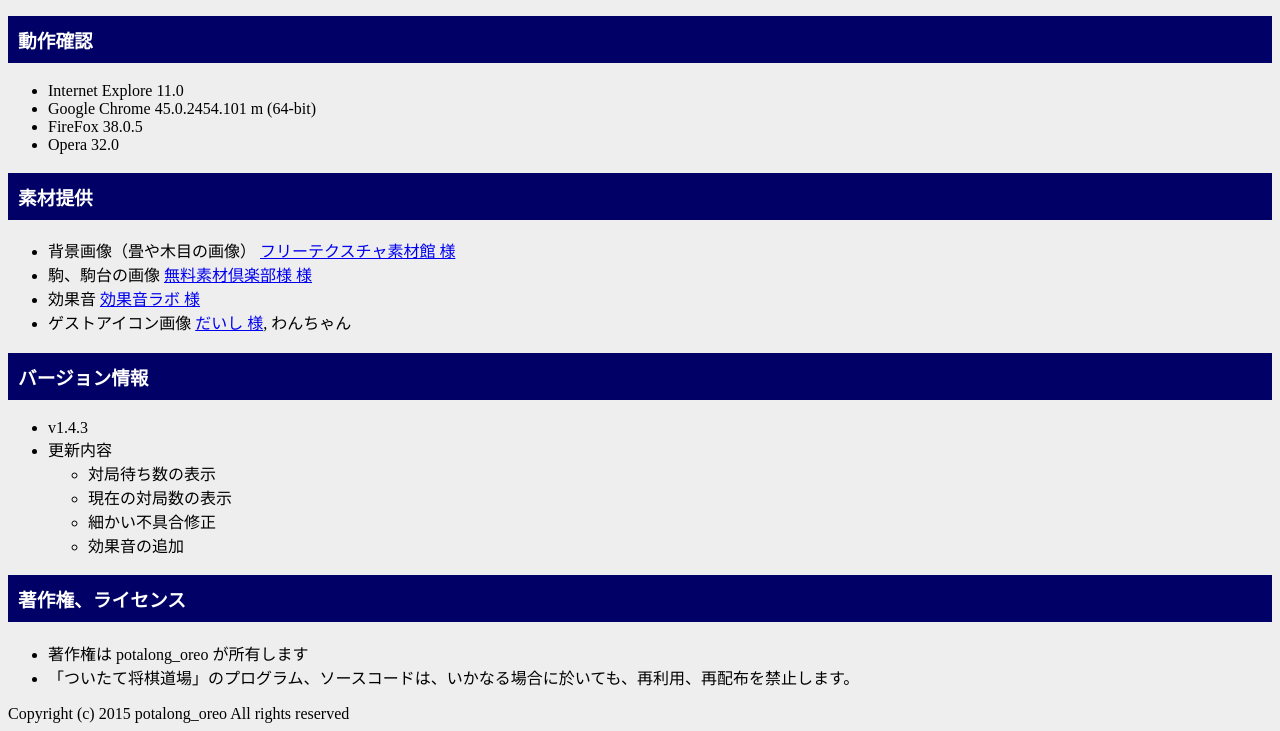
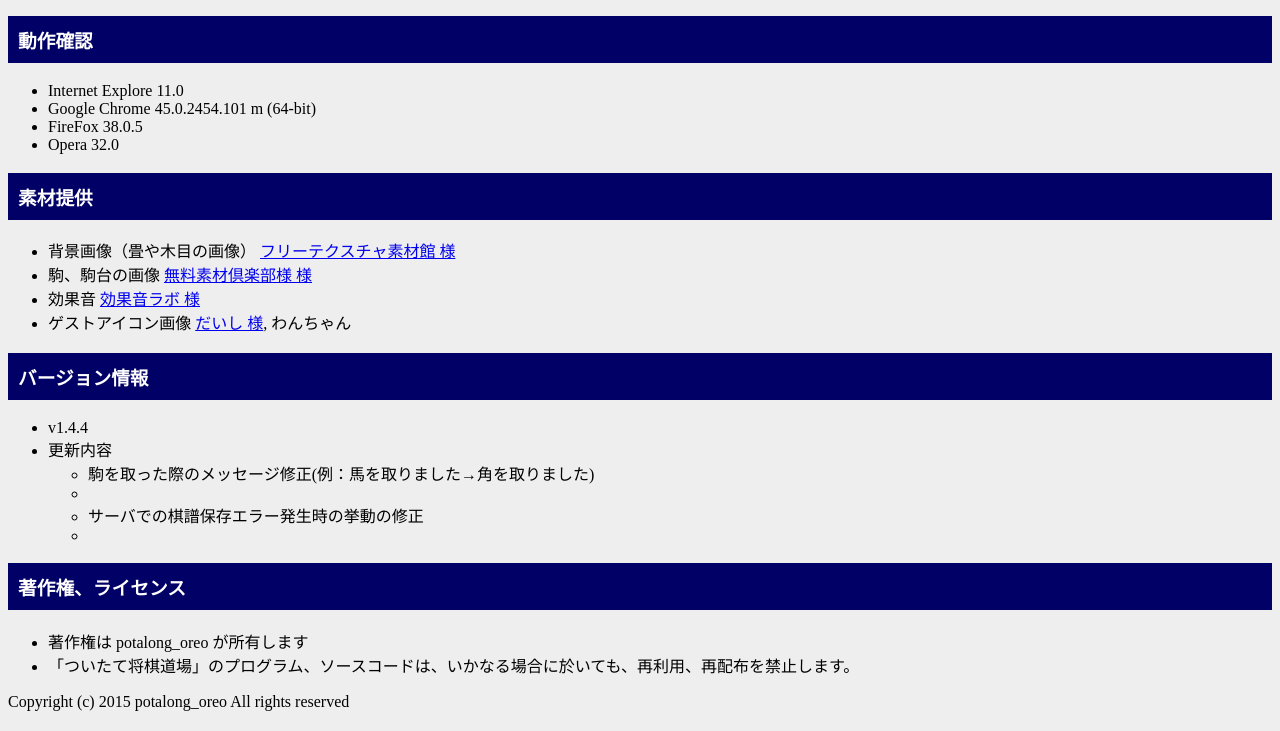
Before and after one commit to potaore/potaore.github.io, a plain HTML site: page apps/tsuitate-shogi-dojo/tsuitate-help.html in a window 1280 px wide. Shown: the part 1253-1984 px from the top of the page. Drawn offline with Linux system fonts and the light colour scheme.

Commit message:
tsuitate

```diff
--- a/apps/tsuitate-shogi-dojo/tsuitate-help.html
+++ b/apps/tsuitate-shogi-dojo/tsuitate-help.html
@@ -50,13 +50,11 @@
 
     <h3>バージョン情報</h3>
     <ul>
-      <li>v1.4.3</li>
+      <li>v1.4.4</li>
       <li>更新内容</li>
       <ul>
-        <li>対局待ち数の表示</li>
-        <li>現在の対局数の表示</li>
-        <li>細かい不具合修正</li>
-        <li>効果音の追加</li>
+        <li>駒を取った際のメッセージ修正(例：馬を取りました→角を取りました)<li>
+        <li>サーバでの棋譜保存エラー発生時の挙動の修正<li>
       </ul>
     </ul>
 
```
